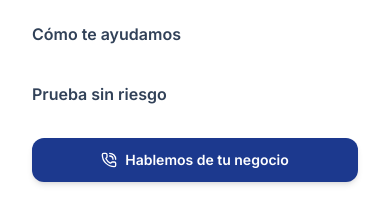
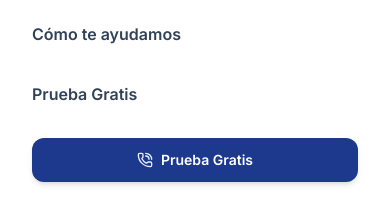
Before and after one commit to Ezequielmx/webia, a React (Vite) app: page / in a window 390 px wide. Both pictures are taken after a click on the button 354 px from the left and 38 px from the top of the page. Shown: the part 127-332 px from the top of the page. Built offline with nearby package versions, Linux system fonts and the light colour scheme.

Commit message:
Unify 'Prueba Gratis' terminology across Navbar, mobile menu, diagnostic tool, testimonials, and FAQ

```diff
--- a/src/components/DiagnosticTool.jsx
+++ b/src/components/DiagnosticTool.jsx
@@ -98,7 +98,7 @@ export default function DiagnosticTool({ onOpenContact }) {
     resultTitle = 'Oportunidad Crítica de Mejora';
     resultPercentage = 95;
     resultColor = 'text-amber-600 bg-amber-50 border-amber-200';
-    resultDescription = 'Tu negocio depende críticamente de tareas manuales repetitivas que desgastan a tu equipo. Automatizar la carga de datos, el seguimiento de cotizaciones pendientes o la consolidación de reportes liberará aproximadamente de 10 a 15 horas semanales de trabajo administrativo improductivo. ¡Sos el candidato ideal para el piloto sin riesgo!';
+    resultDescription = 'Tu negocio depende críticamente de tareas manuales repetitivas que desgastan a tu equipo. Automatizar la carga de datos, el seguimiento de cotizaciones pendientes o la consolidación de reportes liberará aproximadamente de 10 a 15 horas semanales de trabajo administrativo improductivo. ¡Sos el candidato ideal para la Prueba Gratis de 30 días!';
   } else if (totalScore >= 5) {
     resultTitle = 'Oportunidad Altamente Recomendada';
     resultPercentage = 68;
@@ -218,13 +218,15 @@ export default function DiagnosticTool({ onOpenContact }) {
 
             {/* Action buttons */}
             <div className="pt-4 flex flex-col sm:flex-row gap-3 justify-center items-center">
-              <button
-                onClick={onOpenContact}
-                className="w-full sm:w-auto bg-blue-900 hover:bg-blue-800 text-white font-bold py-3.5 px-6 rounded-xl text-sm transition-all shadow-md hover:shadow-lg flex items-center justify-center gap-2 cursor-pointer"
+              <a
+                href="https://wa.me/5491131155986?text=Hola!%20Hice%20el%20diagn%C3%B3stico%20en%20la%20web%20y%20saqu%C3%A9%20un%20puntaje%20alto.%20Quiero%20postular%20mi%20Pyme%20a%20la%20Prueba%20Gratis."
+                target="_blank"
+                rel="noopener noreferrer"
+                className="w-full sm:w-auto inline-flex bg-blue-900 hover:bg-blue-800 text-white font-bold py-3.5 px-6 rounded-xl text-sm transition-all shadow-md hover:shadow-lg items-center justify-center gap-2 cursor-pointer"
               >
-                <span>Postular mi Pyme al Piloto de 30 Días</span>
+                <span>Postular mi Pyme a la Prueba Gratis</span>
                 <ArrowRight className="h-4 w-4" />
-              </button>
+              </a>
               <button
                 onClick={resetQuiz}
                 className="w-full sm:w-auto border border-slate-200 text-slate-600 hover:bg-slate-50 font-semibold py-3.5 px-6 rounded-xl text-sm transition-all cursor-pointer"
--- a/src/components/FAQ.jsx
+++ b/src/components/FAQ.jsx
@@ -18,7 +18,7 @@ export default function FAQ() {
       a: 'Al contrario, lo van a amar. Les sacamos de encima el trabajo aburrido, monótono y repetitivo (copiar y pegar datos de correos, cruzar stock a mano, etc.) para que puedan enfocarse en tareas comerciales o de atención al cliente de mayor valor. Además, interactúan con la IA por WhatsApp, que ya todos saben usar sin capacitación.'
     },
     {
-      q: '¿Cuánto cuesta mantenerlo después del piloto?',
+      q: '¿Cuánto cuesta mantenerlo después de la Prueba Gratis?',
       a: 'El costo mensual se compone de un abono de soporte mínimo (desde $150 USD) y el consumo real de los servidores de la IA (que se paga a precio de coste y suele ser de centavos de dólar por cada chat o consulta procesada). Es una fracción mínima comparado con contratar un empleado administrativo nuevo.'
     },
     {
--- a/src/components/Navbar.jsx
+++ b/src/components/Navbar.jsx
@@ -21,7 +21,7 @@ export default function Navbar({ onOpenContact }) {
   const navLinks = [
     { name: '¿Te pasa esto?', href: '#sintomas' },
     { name: 'Cómo te ayudamos', href: '#como-ayuda' },
-    { name: 'Prueba sin riesgo', href: '#piloto' }
+    { name: 'Prueba Gratis', href: '#piloto' }
   ];
 
   return (
@@ -58,13 +58,15 @@ export default function Navbar({ onOpenContact }) {
 
           {/* CTA (Derecha - solo visible en escritorio) */}
           <div className="hidden md:flex items-center">
-            <button
-              onClick={onOpenContact}
+            <a
+              href="https://wa.me/5491131155986?text=Hola!%20Quiero%20postular%20mi%20empresa%20a%20la%20Prueba%20Gratis%20de%2030%20d%C3%ADas."
+              target="_blank"
+              rel="noopener noreferrer"
               className="bg-blue-900 hover:bg-blue-800 text-white font-semibold px-5 py-2.5 rounded-xl text-sm transition-all duration-200 hover:shadow-md cursor-pointer flex items-center gap-2"
             >
-              <PhoneCall className="h-3.5 w-3.5" />
-              <span>Hablemos de tu negocio</span>
-            </button>
+              <PhoneCall className="h-3.5 w-3.5 animate-pulse" />
+              <span>Prueba Gratis</span>
+            </a>
           </div>
 
           {/* Botón menú móvil */}
@@ -96,16 +98,16 @@ export default function Navbar({ onOpenContact }) {
             </a>
           ))}
           <div className="pt-2 px-4">
-            <button
-              onClick={() => {
-                setIsOpen(false);
-                onOpenContact();
-              }}
+            <a
+              href="https://wa.me/5491131155986?text=Hola!%20Quiero%20postular%20mi%20empresa%20a%20la%20Prueba%20Gratis%20de%2030%20d%C3%ADas."
+              target="_blank"
+              rel="noopener noreferrer"
+              onClick={() => setIsOpen(false)}
               className="w-full bg-blue-900 hover:bg-blue-800 text-white font-semibold py-3 px-5 rounded-xl text-center text-sm transition-all shadow-md cursor-pointer flex items-center justify-center gap-2"
             >
-              <PhoneCall className="h-4 w-4" />
-              <span>Hablemos de tu negocio</span>
-            </button>
+              <PhoneCall className="h-4 w-4 animate-pulse" />
+              <span>Prueba Gratis</span>
+            </a>
           </div>
         </div>
       </div>
--- a/src/components/Testimonials.jsx
+++ b/src/components/Testimonials.jsx
@@ -4,7 +4,7 @@ import { Quote, Star } from 'lucide-react';
 export default function Testimonials() {
   const testimonials = [
     {
-      quote: 'Teníamos a dos personas perdiendo toda la mañana cargando pedidos de WhatsApp a la planilla. Pusimos el piloto y ahora los pedidos entran solos al Excel y se autogenera la nota de venta. Es un viaje de ida.',
+      quote: 'Teníamos a dos personas perdiendo toda la mañana cargando pedidos de WhatsApp a la planilla. Empezamos con la prueba gratis y ahora los pedidos entran solos al Excel y se autogenera la nota de venta. Es un viaje de ida.',
       author: 'Gastón R.',
       company: 'Distribuidora de Alimentos',
       location: 'Buenos Aires',
@@ -33,7 +33,7 @@ export default function Testimonials() {
             Qué dicen los que ya lo probaron
           </h2>
           <p className="font-sans text-sm sm:text-base text-slate-500 max-w-xl mx-auto leading-relaxed">
-            Resultados reales obtenidos durante nuestros primeros pilotos cerrados con PyMEs locales.
+            Resultados reales obtenidos durante nuestras primeras pruebas gratis con PyMEs locales.
           </p>
         </div>
 
```
